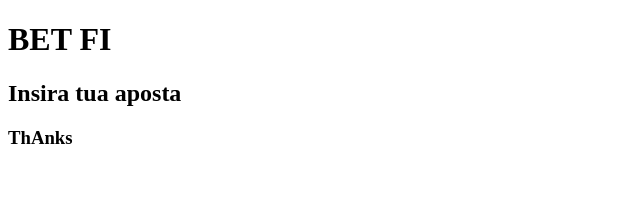
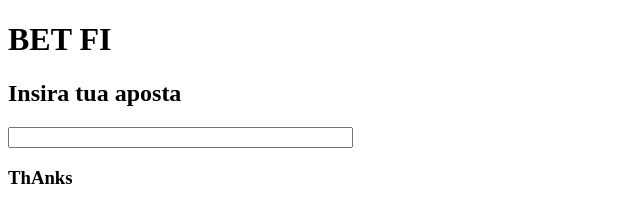
Before and after one commit to digitalrobertlima/betApps, a plain HTML site: page index.html in a window 1280 px wide. Shown: the whole page, without its empty margins (0-640 px from the left). Drawn offline with Linux system fonts and the light colour scheme.

Commit message:
add input tag

```diff
--- a/index.html
+++ b/index.html
@@ -7,6 +7,7 @@
 	<body>
 		<h1>BET FI</h1>
 		<h2>Insira tua aposta</h2>
+		<input type="text" name="aposta" size="40" />
 		<h3>ThAnks</h3>
 	</body>
 </html>
```
